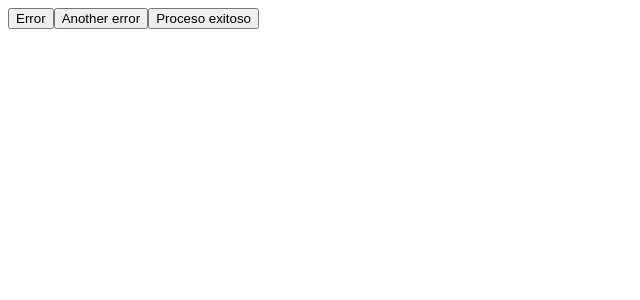
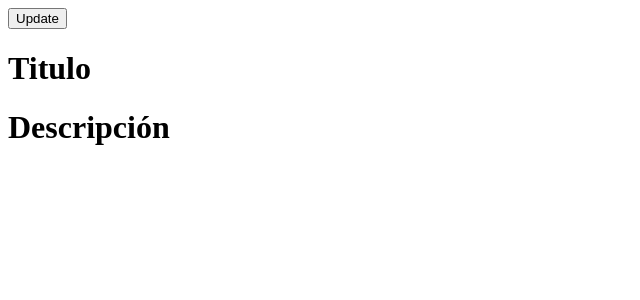
Before and after one commit to Dans182/Mini-Apps-useState, a React (Create React App) app: page / in a window 1280 px wide. Shown: the top 300 px of the page, without its empty margins (0-640 px from the left). Built offline with nearby package versions, Linux system fonts and the light colour scheme.

Commit message:
productApp

```diff
--- a/src/App.js
+++ b/src/App.js
@@ -1,5 +1,6 @@
 import React from "react";
-import ErrorApp from "./errorApp"
+import ProductApp from "./productApp"
+//import ErrorApp from "./errorApp"
 //import ConditionalApp from "./conditionalApp";
 //import CounterApp from "./counterApp";
 
@@ -9,7 +10,8 @@ function App() {
     <div>
       {/* <CounterApp/> */}
       {/* <ConditionalApp/> */}
-      <ErrorApp/>
+      {/* <ErrorApp/> */}
+      <ProductApp/>
     </div>
   );
 }
--- /dev/null
+++ b/src/productApp.js
@@ -0,0 +1,56 @@
+import React, { useState } from "react";
+
+const initialProduct = {
+  title: "Titulo",
+  description: "Descripción",
+};
+
+//No es conveniente que initialproduct fuera un state objeto vacio. Despues podría dar inconvenientes al tratar de ingresar
+//a valores, ya que pueden haber objetos en varios niveles
+//product.image.medium probablemente sería inaccesible, entonces podría hacer esto:
+//product.image?.medium -> de esta manera "pregunto" si medium existe, y me la coloca
+
+const ProductApp = () => {
+  const [product, setProduct] = useState(initialProduct);
+  const updateProduct = (property, value) => {
+    setProduct({
+      ...product,
+      [property]: value,
+    });
+  };
+
+
+  return (
+    <div>
+      <button onClick={() => updateProduct ("title", "Nuevo título")}>Update</button>
+      <h1>{product.title}</h1>
+      <h1>{product.description}</h1>
+    </div>
+  );
+};
+
+//Tenemos dos formas de hacer lo mismo, arriba y abajo.
+//Si al onClick no le hacemos un arrow function, react va a renderizar en loop infinito.
+//si le hacer arrow, solo se ejecuta al hacer click.
+
+// const ProductApp = () => {
+//   const [product, setProduct] = useState(initialProduct);
+//   const updateProduct = () => {
+//     setProduct({
+//         ...product,
+//         title: "Otro título",
+//     });
+//   };
+
+//   //Spread operator sirve para hacer una copia de los valores que tenía. Si uso la c, y hago lo que hice, me modifica el valor de mi
+//   //title, y me mantiene el resto de keys y valores.
+//   return (
+//     <div>
+//       <button onClick={updateProduct}>Update</button>
+//       <h1>{product.title}</h1>
+//       <h1>{product.description}</h1>
+//     </div>
+//   );
+// };
+
+export default ProductApp;
```
